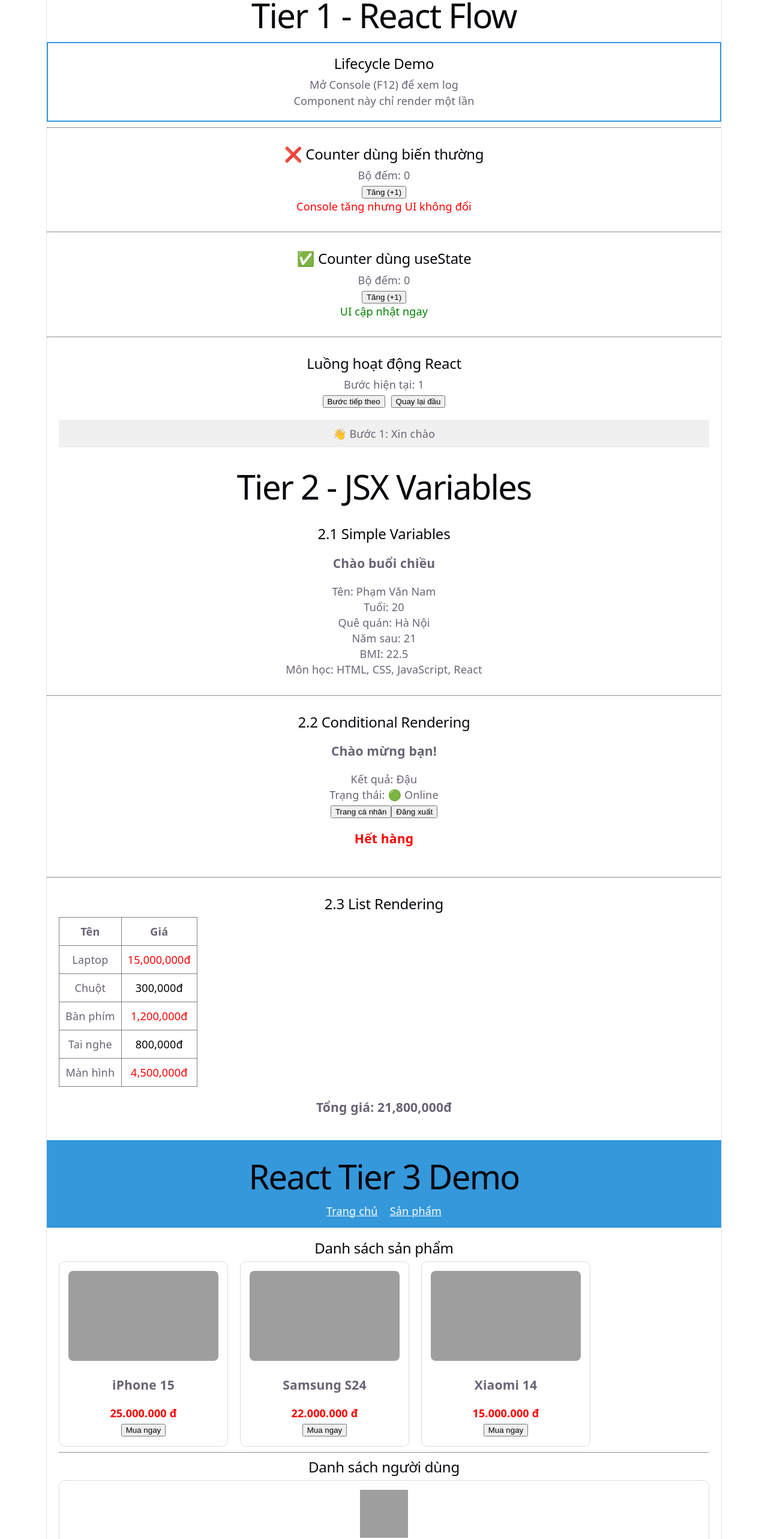
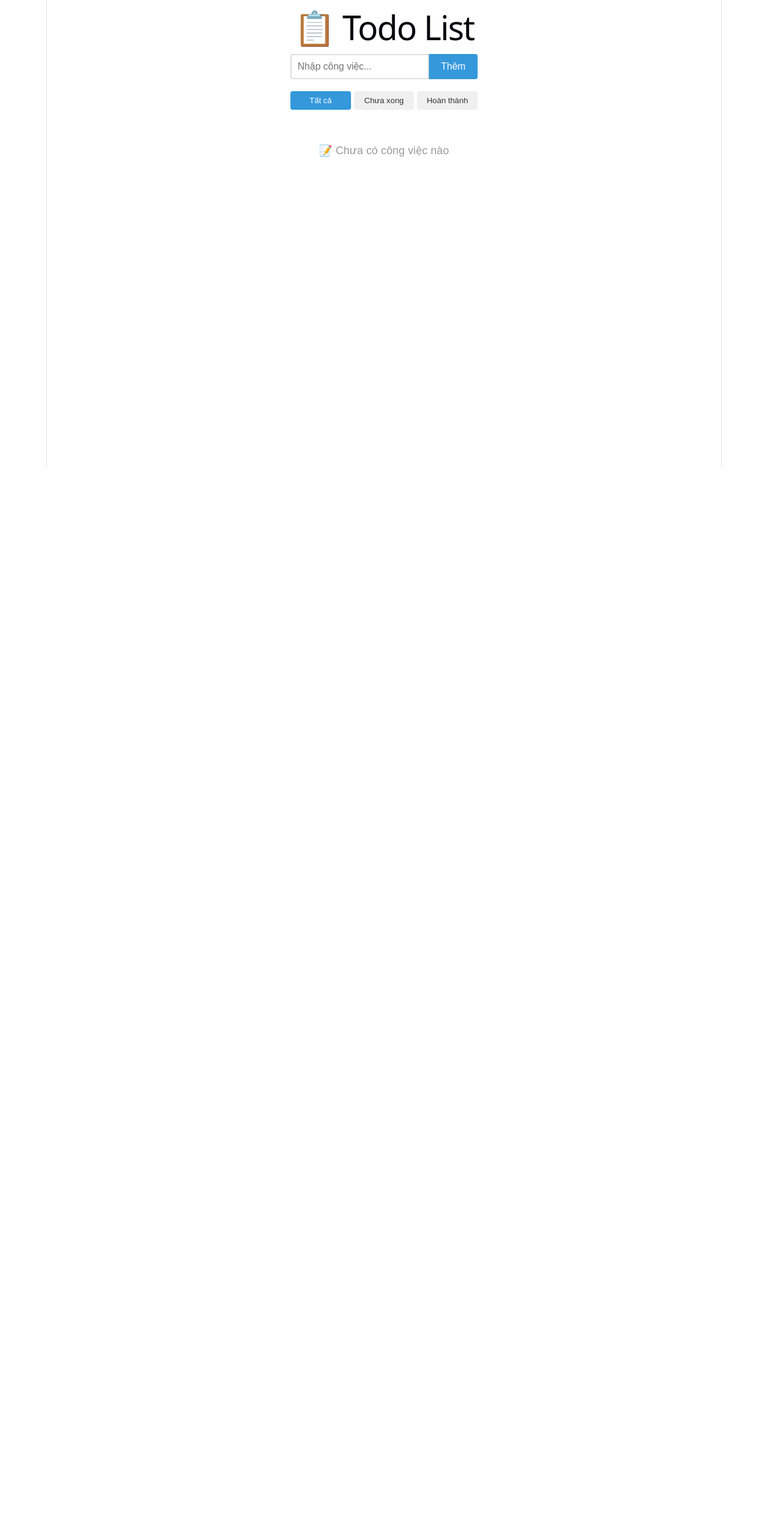
Before and after one commit to Nam134206/CSE391_PhamVanNam_2451160813, a React (Vite) app in the folder sesstion_04_react_basics/hello-react/: page / in a window 1280 px wide. Shown: the part 20-2586 px from the top of the page at 60% size. After the commit the page ends 800 px from the top, so only its background shows below. Built offline with nearby package versions, Linux system fonts and the light colour scheme; grey boxes are pictures that could not be loaded.

Commit message:
[UP] Tier 7

```diff
--- a/sesstion_04_react_basics/hello-react/index.html
+++ b/sesstion_04_react_basics/hello-react/index.html
@@ -8,6 +8,6 @@
 <body>
   <div id="root"></div>
 
-  <script type="module" src="./src/main.jsx"></script>
+  <script type="module" src="/src/main.jsx"></script>
 </body>
 </html>
--- a/sesstion_04_react_basics/hello-react/src/App.jsx
+++ b/sesstion_04_react_basics/hello-react/src/App.jsx
@@ -1,184 +1,145 @@
-import LifecycleDemo from "./LifecycleDemo";
-import BadCounter from "./BadCounter";
-import GoodCounter from "./GoodCounter";
-import FlowDemo from "./FlowDemo";
-import NumberState from "./components/NumberState";
-import StringState from "./components/StringState";
-import BooleanState from "./components/BooleanState";
-import MultipleStates from "./components/MultipleStates";
-import SimpleVariables from "./SimpleVariables";
-import TernaryDemo from "./TernaryDemo";
-import ListRendering from "./ListRendering";
-import Header from "./components/Header";
-import Footer from "./components/Footer";
-import ProductCard from "./components/ProductCard";
-import UserCard from "./components/UserCard";
-import ClickEvents from "./ClickEvents";
-import InputEvents from "./InputEvents";
-import KeyboardEvents from "./KeyboardEvents";
-import FormEvents from "./FormEvents";
-import ListBasics from "./ListBasics";
-import CreateItem from "./CreateItem";
-import DeleteItem from "./DeleteItem";
-import UpdateItem from "./UpdateItem";
+import { useState } from "react";
+import TodoItem from "./components/TodoItem";
+import TodoFilter from "./components/TodoFilter";
 
 function App() {
-    const products = [
-        {
-            id: 1,
-            name: "iPhone 15",
-            price: "25.000.000",
-            image: "https://picsum.photos/250/150?1"
-        },
-        {
-            id: 2,
-            name: "Samsung S24",
-            price: "22.000.000",
-            image: "https://picsum.photos/250/150?2"
-        },
-        {
-            id: 3,
-            name: "Xiaomi 14",
-            price: "15.000.000",
-            image: "https://picsum.photos/250/150?3"
+    // State chính (Tier 4)
+    const [todos, setTodos] = useState([]);
+    const [inputValue, setInputValue] = useState("");
+    const [filter, setFilter] = useState("all");
+
+    // ===== Thêm todo (Tier 6) =====
+    function addTodo() {
+        if (inputValue.trim() === "") return;
+
+        const newTodo = {
+            id: Date.now(),
+            text: inputValue,
+            done: false
+        };
+
+        setTodos([...todos, newTodo]);
+        setInputValue("");
+    }
+
+    // Xử lý phím Enter (Tier 5)
+    function handleKeyPress(event) {
+        if (event.key === "Enter") {
+            addTodo();
         }
-    ];
+    }
 
-    const users = [
-        {
-            id: 1,
-            name: "Nguyễn Văn Minh",
-            email: "minh@gmail.com",
-            avatar: "https://i.pravatar.cc/100?img=1"
-        },
-        {
-            id: 2,
-            name: "Trần Văn An",
-            email: "an@gmail.com",
-            avatar: "https://i.pravatar.cc/100?img=2"
-        },
-        {
-            id: 3,
-            name: "Lê Thị Linh",
-            email: "linh@gmail.com",
-            avatar: "https://i.pravatar.cc/100?img=3"
-        }
-    ];
+    // ===== Toggle done (Tier 6) =====
+    function toggleTodo(id) {
+        setTodos(todos.map(todo =>
+            todo.id === id ? { ...todo, done: !todo.done } : todo
+        ));
+    }
+
+    // ===== Xóa todo (Tier 6) =====
+    function deleteTodo(id) {
+        setTodos(todos.filter(todo => todo.id !== id));
+    }
+
+    // ===== Lọc todos (Tier 2) =====
+    const filteredTodos = todos.filter(todo => {
+        if (filter === "active") return !todo.done;
+        if (filter === "completed") return todo.done;
+        return true;
+    });
+
+    // ===== Đếm số việc (Tier 2) =====
+    const activeCount = todos.filter(todo => !todo.done).length;
+    const completedCount = todos.filter(todo => todo.done).length;
+
     return (
-        <div>
-            <h1>Tier 1 - React Flow</h1>
+        <div style={{
+            maxWidth: "500px",
+            margin: "0 auto",
+            padding: "20px",
+            fontFamily: "Arial, sans-serif"
+        }}>
+            <h1 style={{ textAlign: "center" }}>📋 Todo List</h1>
 
-            <LifecycleDemo />
-
-            <hr />
-
-            <BadCounter />
-
-            <hr />
-
-            <GoodCounter />
-
-            <hr />
-
-            <FlowDemo />
-
-            <h1>Tier 2 - JSX Variables</h1>
-
-            <SimpleVariables />
-
-            <hr />
-
-            <TernaryDemo />
-
-            <hr />
-
-            <ListRendering />
-
-            <Header />
-
-            <div style={{ padding: "20px" }}>
-                <h2>Danh sách sản phẩm</h2>
-
-                <div
+            {/* Input (Tier 5) */}
+            <div style={{ display: "flex", marginBottom: "20px" }}>
+                <input
+                    type="text"
+                    value={inputValue}
+                    onChange={(e) => setInputValue(e.target.value)}
+                    onKeyPress={handleKeyPress}
+                    placeholder="Nhập công việc..."
                     style={{
-                        display: "flex",
-                        gap: "20px",
-                        flexWrap: "wrap"
+                        flex: 1,
+                        padding: "10px",
+                        fontSize: "16px",
+                        border: "2px solid #ddd",
+                        borderRadius: "4px 0 0 4px"
+                    }}
+                />
+                <button
+                    onClick={addTodo}
+                    style={{
+                        padding: "10px 20px",
+                        fontSize: "16px",
+                        background: "#3498db",
+                        color: "white",
+                        border: "none",
+                        borderRadius: "0 4px 4px 0",
+                        cursor: "pointer"
                     }}
                 >
-                    {products.map((product) => (
-                        <ProductCard
-                            key={product.id}
-                            name={product.name}
-                            price={product.price}
-                            image={product.image}
-                        />
-                    ))}
-                </div>
-
-                <hr />
-
-                <h2>Danh sách người dùng</h2>
-
-                {users.map((user) => (
-                    <UserCard
-                        key={user.id}
-                        name={user.name}
-                        email={user.email}
-                        avatar={user.avatar}
-                    />
-                ))}
+                    Thêm
+                </button>
             </div>
 
-            <Footer />
+            {/* Filter (Tier 3) */}
+            <TodoFilter
+                filter={filter}
+                setFilter={setFilter}
+            />
 
-            <h1>Tier 4 - useState Basics</h1>
+            {/* Todo list (Tier 6) */}
+            {filteredTodos.length === 0 ? (
+                <div style={{
+                    textAlign: "center",
+                    padding: "40px",
+                    color: "#999"
+                }}>
+                    {todos.length === 0
+                        ? "📝 Chưa có công việc nào"
+                        : "Không có công việc phù hợp"}
+                </div>
+            ) : (
+                filteredTodos.map(todo => (
+                    <TodoItem
+                        key={todo.id}
+                        todo={todo}
+                        onToggle={toggleTodo}
+                        onDelete={deleteTodo}
+                    />
+                ))
+            )}
 
-            <NumberState />
-
-            <hr />
-
-            <StringState />
-
-            <hr />
-
-            <BooleanState />
-
-            <hr />
-
-            <MultipleStates />
-            <h1>Tier 5 - Events</h1>
-
-            <ClickEvents />
-
-            <hr />
-
-            <InputEvents />
-
-            <hr />
-
-            <KeyboardEvents />
-
-            <hr />
-
-            <FormEvents />
-            <h1>
-                Tier 6 - Lists & CRUD
-            </h1>
-
-            <ListBasics />
-
-            <hr />
-
-            <CreateItem />
-
-            <hr />
-
-            <DeleteItem />
-
-            <hr />
-
-            <UpdateItem />
+            {/* Footer (Tier 2) */}
+            {todos.length > 0 && (
+                <div style={{
+                    display: "flex",
+                    justifyContent: "space-between",
+                    alignItems: "center",
+                    marginTop: "15px",
+                    padding: "10px",
+                    background: "#f9f9f9",
+                    borderRadius: "4px"
+                }}>
+                    <span>{activeCount} việc chưa hoàn thành</span>
+                    {completedCount > 0 && (
+                        <span style={{ color: "#666" }}>
+                            {completedCount} việc đã xong
+                        </span>
+                    )}
+                </div>
+            )}
         </div>
     );
 }
--- /dev/null
+++ b/sesstion_04_react_basics/hello-react/src/components/TodoFilter.jsx
@@ -0,0 +1,35 @@
+function TodoFilter({ filter, setFilter }) {
+    const filters = [
+        { key: "all", label: "Tất cả" },
+        { key: "active", label: "Chưa xong" },
+        { key: "completed", label: "Hoàn thành" }
+    ];
+
+    return (
+        <div style={{
+            display: "flex",
+            marginBottom: "15px",
+            gap: "5px"
+        }}>
+            {filters.map(f => (
+                <button
+                    key={f.key}
+                    onClick={() => setFilter(f.key)}
+                    style={{
+                        flex: 1,
+                        padding: "8px",
+                        background: filter === f.key ? "#3498db" : "#f0f0f0",
+                        color: filter === f.key ? "white" : "#333",
+                        border: "none",
+                        borderRadius: "4px",
+                        cursor: "pointer"
+                    }}
+                >
+                    {f.label}
+                </button>
+            ))}
+        </div>
+    );
+}
+
+export default TodoFilter;
--- /dev/null
+++ b/sesstion_04_react_basics/hello-react/src/components/TodoItem.jsx
@@ -0,0 +1,42 @@
+function TodoItem({ todo, onToggle, onDelete }) {
+    return (
+        <div style={{
+            display: "flex",
+            alignItems: "center",
+            padding: "12px",
+            margin: "5px 0",
+            background: todo.done ? "#f0fff0" : "#fff",
+            border: "1px solid #eee",
+            borderRadius: "4px"
+        }}>
+            <input
+                type="checkbox"
+                checked={todo.done}
+                onChange={() => onToggle(todo.id)}
+                style={{ marginRight: "10px" }}
+            />
+            <span style={{
+                flex: 1,
+                textDecoration: todo.done ? "line-through" : "none",
+                color: todo.done ? "#999" : "#333"
+            }}>
+                {todo.text}
+            </span>
+            <button
+                onClick={() => onDelete(todo.id)}
+                style={{
+                    background: "#e74c3c",
+                    color: "white",
+                    border: "none",
+                    padding: "4px 8px",
+                    borderRadius: "4px",
+                    cursor: "pointer"
+                }}
+            >
+                🗑
+            </button>
+        </div>
+    );
+}
+
+export default TodoItem;
```
Also changed, not shown: 1 other file (tests, documents, lock files or other folders).
